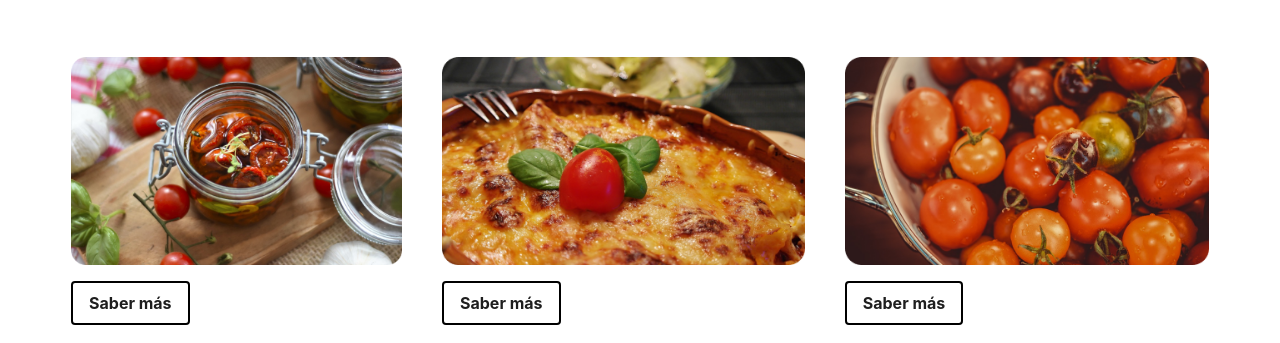
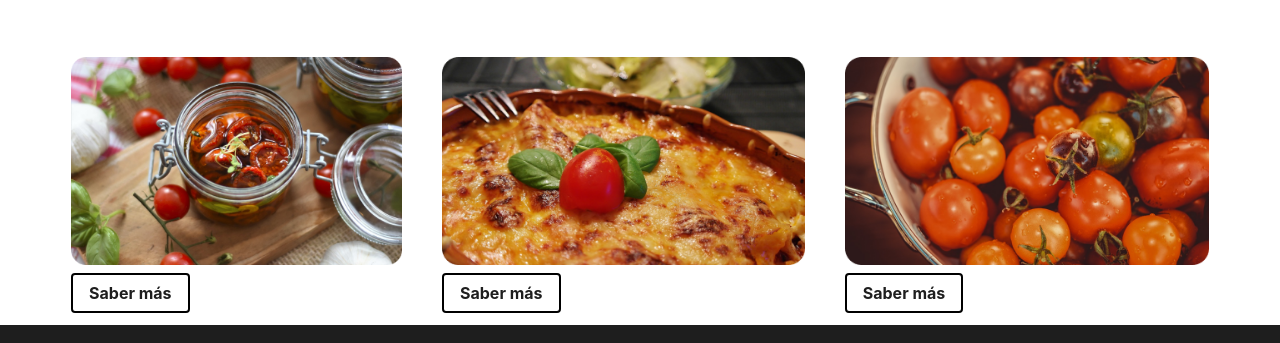
Before and after one commit to jasesio/PinadeMontalgrao_T, a website built with Parcel: page src/index.html in a window 1280 px wide. Shown: the part 338-681 px from the top of the page. Built offline with nearby package versions, Linux system fonts and the light colour scheme.

Commit message:
tercer commit

```diff
--- a/src/index.html
+++ b/src/index.html
@@ -22,22 +22,16 @@
 </div>
 <div class="max-w-screen-xl flex flex-wrap mx-auto">
   <div class="w-1/1 m:w-2/3 p-5">
-    <img src="./assets/images/tarro_tomates_box1.png" alt="Pina de Montalgrao" class="h-56 pb-4"> <a href="/src/instrucciones.html">
-      <button class="btn btn-primary">
-       Saber más
-      </button></a>
+    <img src="./assets/images/tarro_tomates_box1.png" alt="Pina de Montalgrao" class="h-56 pb-4">
+    <a class="btn btn-primary" href="/src/instrucciones.html">Saber más</a>
   </div>
   <div class="w-1/1 m:w-2/3 p-5">
-    <img src="./assets/images/pastel_tomates_box4.png" alt="Pina de Montalgrao" class="h-56 pb-4"> <a href="/src/instrucciones.html">
-      <button class="btn btn-primary">
-       Saber más
-      </button></a>
+    <img src="./assets/images/pastel_tomates_box4.png" alt="Pina de Montalgrao" class="h-56 pb-4">
+    <a class="btn btn-primary" href="/src/instrucciones.html">Saber más</a>
   </div>
   <div class="w-1/1 m:w-2/3 p-5">
-    <img src="./assets/images/tomatitos_box6.png" alt="Pina de Montalgrao" class="h-56 pb-4"> <a href="/src/instrucciones.html">
-      <button class="btn btn-primary">
-       Saber más
-      </button></a>
+    <img src="./assets/images/tomatitos_box6.png" alt="Pina de Montalgrao" class="h-56 pb-4">
+    <a class="btn btn-primary" href="/src/instrucciones.html">Saber más</a>
   </div>
 </div>
   <include src="./views/footer.html"></include>
```
